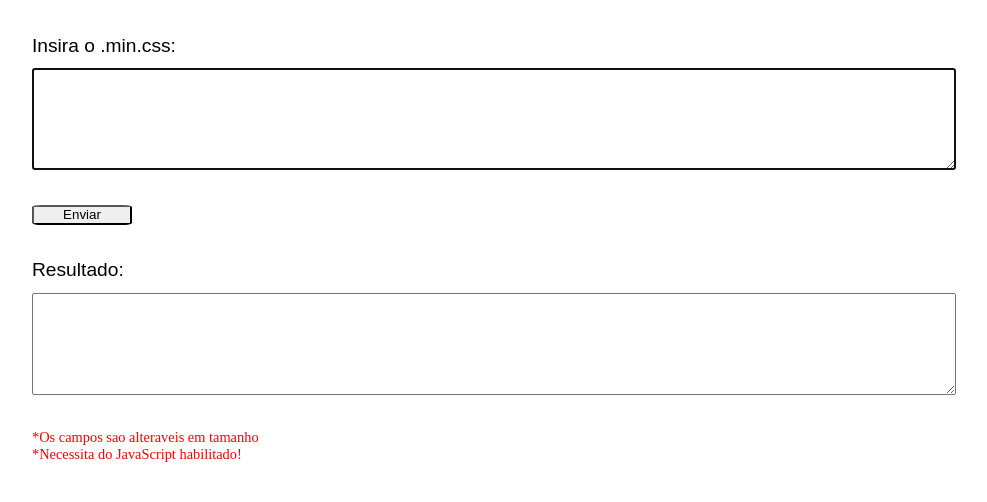
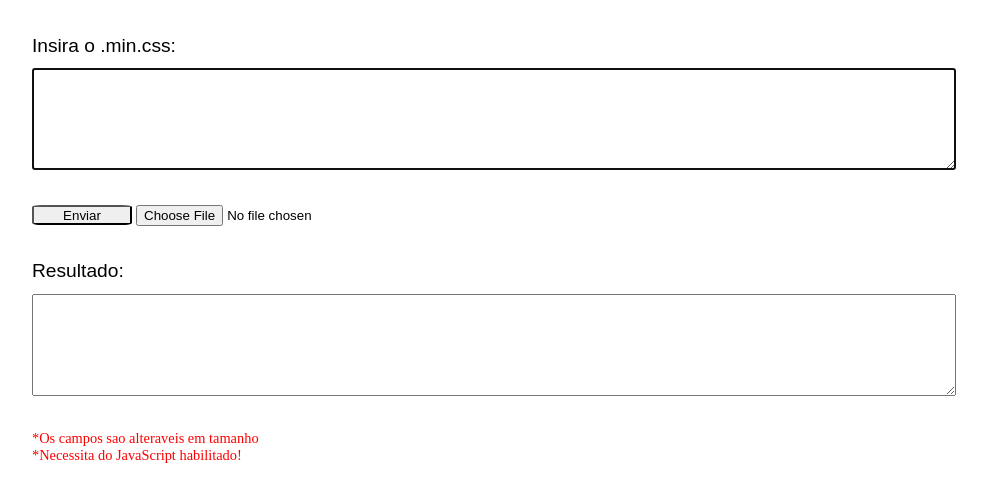
Before and after one commit to jcdourado/EditorTextos, a plain HTML site: page index.html in a window 1280 px wide. Shown: the whole page, without its empty margins (32-1019 px from the left). Drawn offline with Linux system fonts and the light colour scheme.

Commit message:
Update index

```diff
--- a/index.html
+++ b/index.html
@@ -13,6 +13,7 @@
 			<label class="form__titulo">Insira o .min.css:</label>
 			<textarea class="area-text area-text--entrada" autofocus></textarea>
 			<input class="button" type="button" value="Enviar" onclick="trocaTexto()">
+			<input type='file' accept='text/txt' onchange='openFile(event)' class="path">
 		</form>
 
 		<form class="form form--saida">
```
